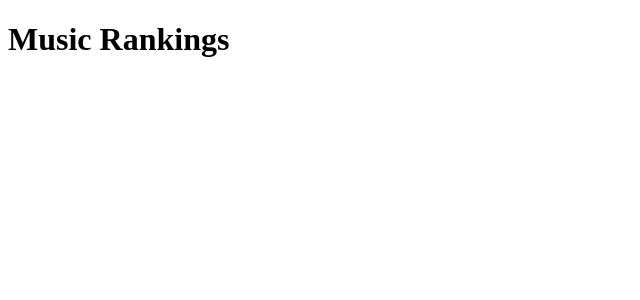
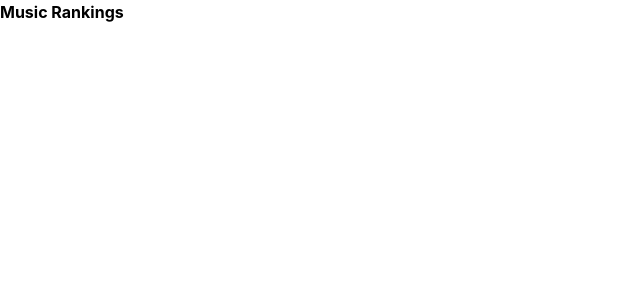
Before and after one commit to ravendr17/music-rankings, a React (Vite) app in the folder frontend/: page / in a window 1280 px wide. Shown: the top 300 px of the page, without its empty margins (0-640 px from the left). Built offline with nearby package versions, Linux system fonts and the light colour scheme.

Commit message:
add tailwind css

```diff
--- a/frontend/package.json
+++ b/frontend/package.json
@@ -10,8 +10,10 @@
     "preview": "vite preview"
   },
   "dependencies": {
+    "@tailwindcss/vite": "^4.3.3",
     "react": "^19.2.8",
-    "react-dom": "^19.2.8"
+    "react-dom": "^19.2.8",
+    "tailwindcss": "^4.3.3"
   },
   "devDependencies": {
     "@eslint/js": "^10.0.1",
--- a/frontend/src/App.tsx
+++ b/frontend/src/App.tsx
@@ -2,7 +2,7 @@ import './App.css'
 
 function App() {
   return (
-    <h1>Music Rankings</h1>
+    <div className='font-bold'>Music Rankings</div>
   );
 }
 
--- a/frontend/src/index.css
+++ b/frontend/src/index.css
@@ -0,0 +1 @@
+@import "tailwindcss";
--- a/frontend/vite.config.ts
+++ b/frontend/vite.config.ts
@@ -1,7 +1,8 @@
 import react from '@vitejs/plugin-react'
 import { defineConfig } from 'vite'
+import tailwindcss from '@tailwindcss/vite';
 
 // https://vite.dev/config/
 export default defineConfig({
-  plugins: [react()],
+  plugins: [react(), tailwindcss()],
 })
```
Also changed, not shown: 2 other files (tests, documents, lock files or other folders).
